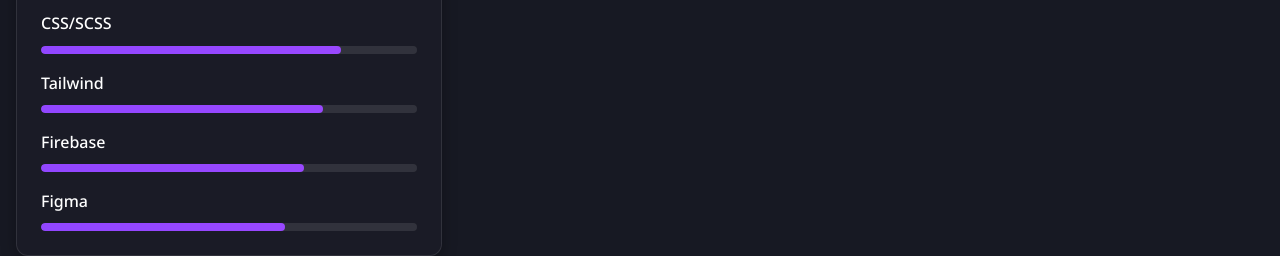
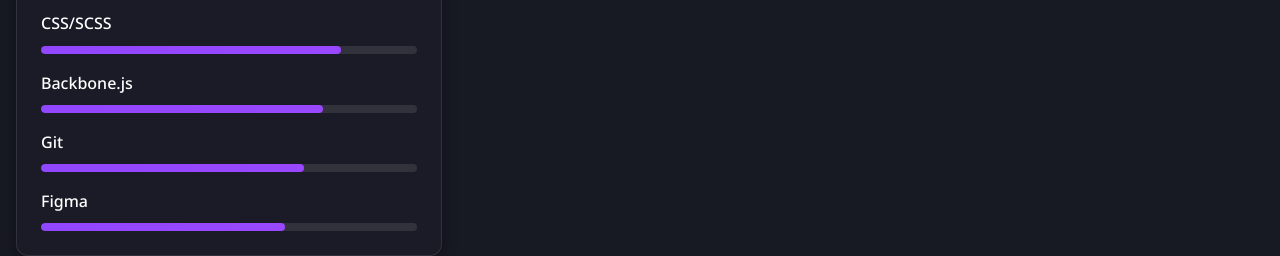
Before and after one commit to JesperSjostrom2/jespersjostrom2.github.io, a React (Create React App) app: page /cv in a window 1280 px wide. Shown: the part 800-1056 px from the top of the page. Built offline with nearby package versions, Linux system fonts and the light colour scheme; the HTML template or start-up script is replaced by a standard one.

Commit message:
removed junk

```diff
--- a/src/components/cv/CV.jsx
+++ b/src/components/cv/CV.jsx
@@ -1,4 +1,4 @@
-import React, { useEffect, useState, useRef } from 'react';
+import React, { useEffect, useState } from 'react';
 import './cv.css';
 import { FaFileDownload, FaFileAlt, FaArrowLeft, FaChevronDown } from 'react-icons/fa';
 import { Link } from 'react-router-dom';
@@ -6,7 +6,6 @@ import Spline from '@splinetool/react-spline';
 
 const CV = () => {
   const [isLoading, setIsLoading] = useState(true);
-  const splineRef = useRef(null);
 
   useEffect(() => {
     // Set document title
@@ -71,13 +70,13 @@ const CV = () => {
                   </div>
                 </div>
                 <div className="skill-item">
-                  <span className="skill-name">Tailwind</span>
+                  <span className="skill-name">Backbone.js</span>
                   <div className="skill-bar">
                     <div className="skill-level" style={{ width: '75%' }}></div>
                   </div>
                 </div>
                 <div className="skill-item">
-                  <span className="skill-name">Firebase</span>
+                  <span className="skill-name">Git</span>
                   <div className="skill-bar">
                     <div className="skill-level" style={{ width: '70%' }}></div>
                   </div>
@@ -108,8 +107,8 @@ const CV = () => {
             </div>
           </div>
           <div className="scroll-indicator">
-            <span>Scroll here</span>
-            <FaChevronDown className="scroll-arrow" />
+            <span>Scroll here <FaChevronDown className="scroll-arrow" /></span>
+
           </div>
         </div>
       </div>
```
